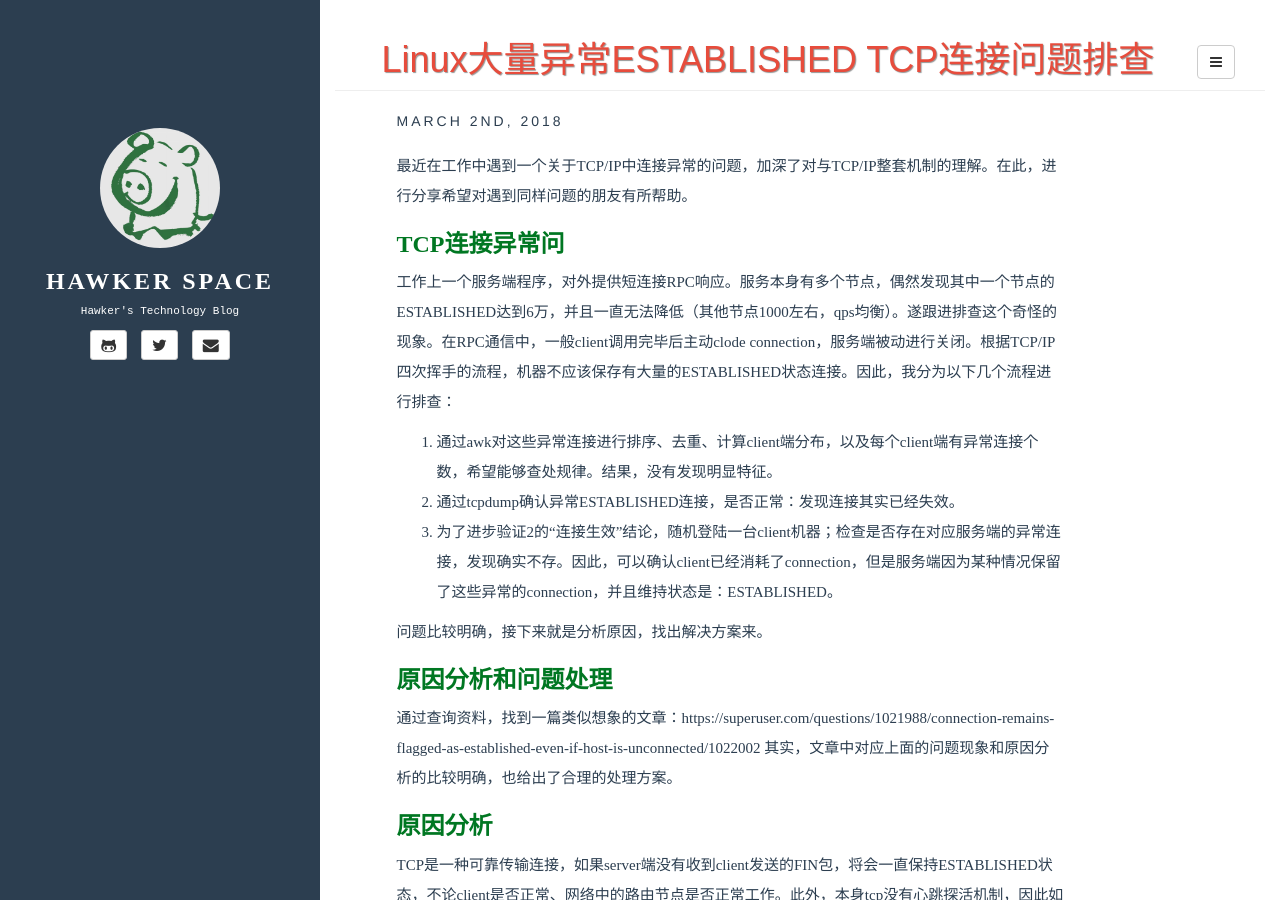
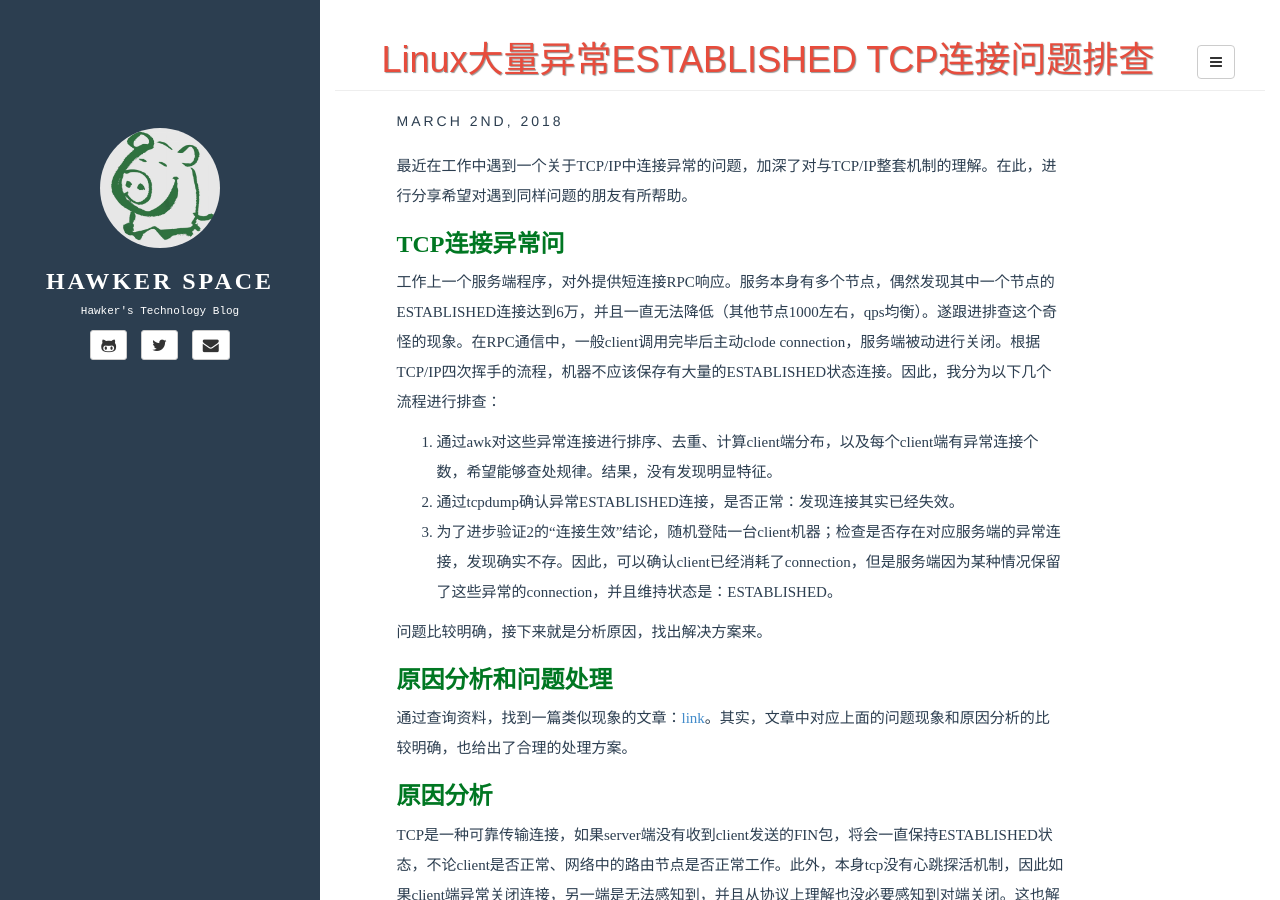
Before and after one commit to hawkxiang/hawkxiang.github.io, a Jekyll site: the page built from _posts/2018.03-02/2018-01-31-zookeeper-watcher-reconnect.md, in a window 1280 px wide and 900 px high. Built offline with Jekyll 4.4.1, drawn with Linux system fonts in a browser that asks for light colours; comment, search, counter and statistics services are not loaded.

Commit message:
add tcp/ip problem

```diff
--- a/_posts/2018.03-02/2018-01-31-zookeeper-watcher-reconnect.md
+++ b/_posts/2018.03-02/2018-01-31-zookeeper-watcher-reconnect.md
@@ -13,7 +13,7 @@ tags:
 最近在工作中遇到一个关于TCP/IP中连接异常的问题，加深了对与TCP/IP整套机制的理解。在此，进行分享希望对遇到同样问题的朋友有所帮助。
 
 ## TCP连接异常问
-工作上一个服务端程序，对外提供短连接RPC响应。服务本身有多个节点，偶然发现其中一个节点的ESTABLISHED达到6万，并且一直无法降低（其他节点1000左右，qps均衡）。遂跟进排查这个奇怪的现象。在RPC通信中，一般client调用完毕后主动clode connection，服务端被动进行关闭。根据TCP/IP四次挥手的流程，机器不应该保存有大量的ESTABLISHED状态连接。因此，我分为以下几个流程进行排查：
+工作上一个服务端程序，对外提供短连接RPC响应。服务本身有多个节点，偶然发现其中一个节点的ESTABLISHED连接达到6万，并且一直无法降低（其他节点1000左右，qps均衡）。遂跟进排查这个奇怪的现象。在RPC通信中，一般client调用完毕后主动clode connection，服务端被动进行关闭。根据TCP/IP四次挥手的流程，机器不应该保存有大量的ESTABLISHED状态连接。因此，我分为以下几个流程进行排查：
 
 1. 通过awk对这些异常连接进行排序、去重、计算client端分布，以及每个client端有异常连接个数，希望能够查处规律。结果，没有发现明显特征。
 2. 通过tcpdump确认异常ESTABLISHED连接，是否正常：发现连接其实已经失效。
@@ -22,8 +22,7 @@ tags:
 问题比较明确，接下来就是分析原因，找出解决方案来。
 
 ## 原因分析和问题处理
-通过查询资料，找到一篇类似想象的文章：https://superuser.com/questions/1021988/connection-remains-flagged-as-established-even-if-host-is-unconnected/1022002
-其实，文章中对应上面的问题现象和原因分析的比较明确，也给出了合理的处理方案。
+通过查询资料，找到一篇类似现象的文章：[link](https://superuser.com/questions/1021988/connection-remains-flagged-as-established-even-if-host-is-unconnected/1022002 "传送门")。其实，文章中对应上面的问题现象和原因分析的比较明确，也给出了合理的处理方案。
 
 ### 原因分析
 TCP是一种可靠传输连接，如果server端没有收到client发送的FIN包，将会一直保持ESTABLISHED状态，不论client是否正常、网络中的路由节点是否正常工作。此外，本身tcp没有心跳探活机制，因此如果client端异常关闭连接，另一端是无法感知到，并且从协议上理解也没必要感知到对端关闭。这也解释，为何TCP优雅关闭connection时需要采用四次挥手机制。
```
